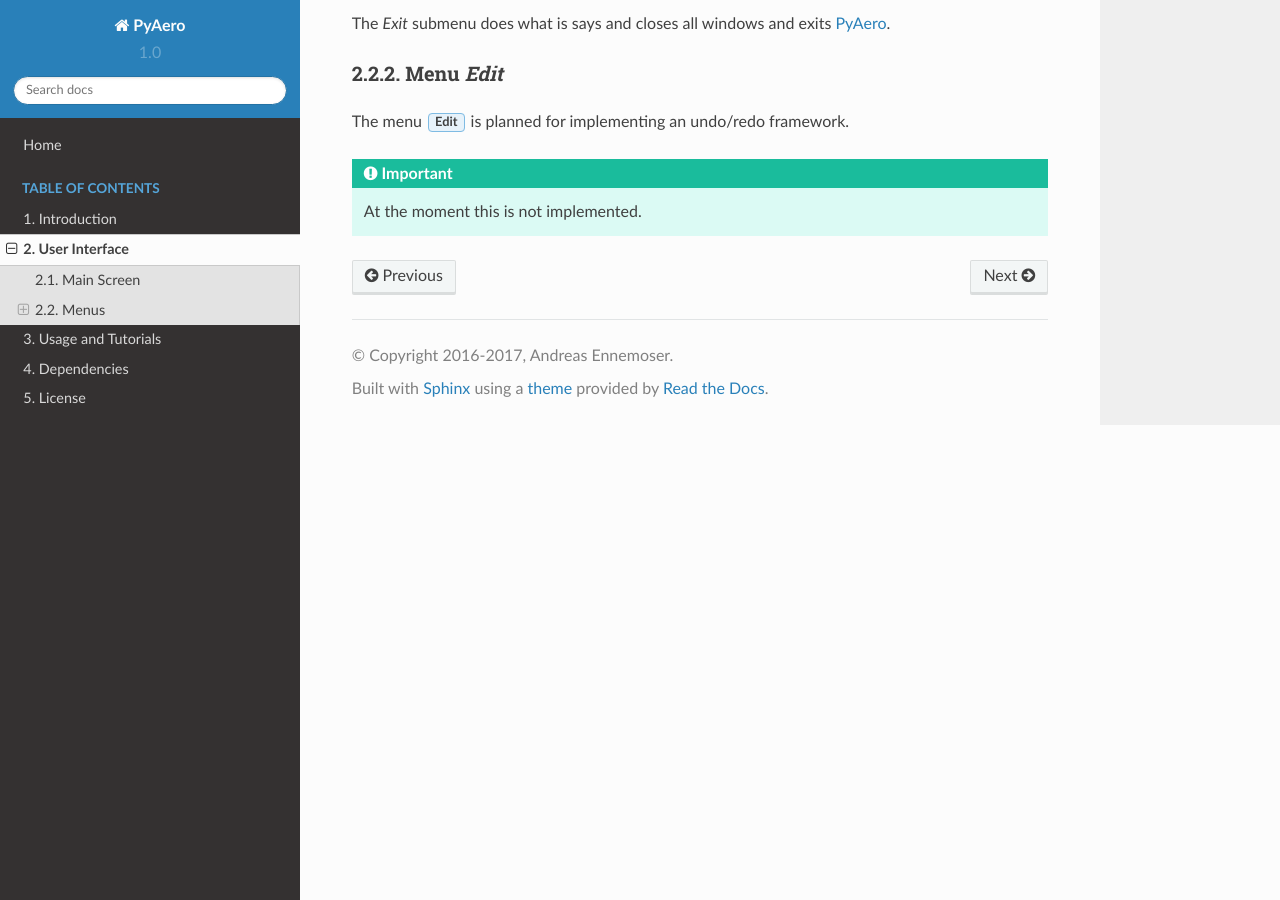
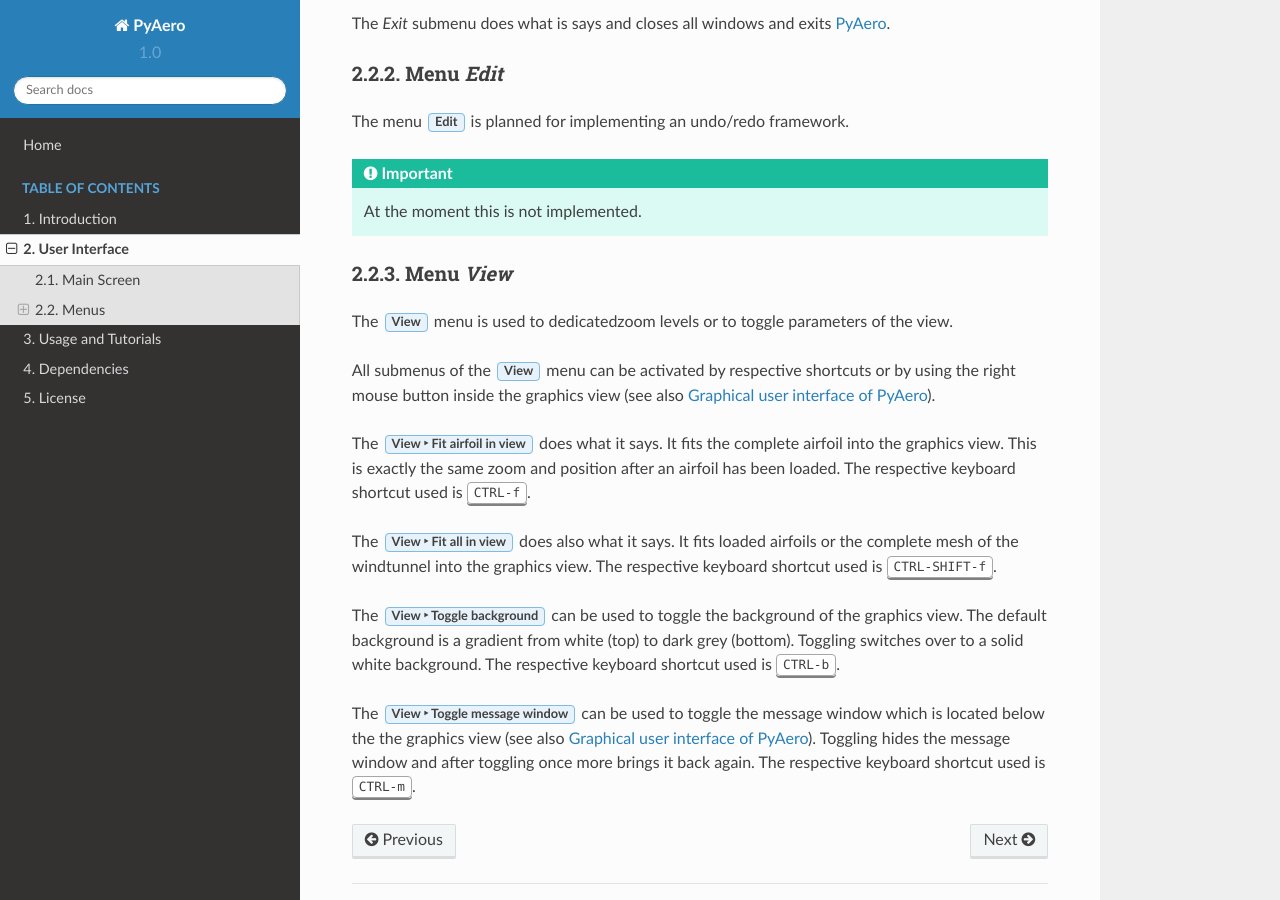
Before and after one commit to positroncascade/PyAero, a Sphinx documentation site: the page built from docs/ui_GUI.rst, in a window 1280 px wide and 900 px high, scrolled down 3063 px. Built offline with Sphinx 7.4.7 and the Read the Docs theme 2.0.0, drawn with Linux system fonts in a browser that asks for light colours.

Commit message:
updated docu

```diff
--- a/docs/ui_GUI.rst
+++ b/docs/ui_GUI.rst
@@ -29,4 +30,5 @@
 
 .. include:: ui_menu_file.inc
 .. include:: ui_menu_edit.inc
+.. include:: ui_menu_view.inc
 .. include:: ui_menu_help.inc
```
Also changed, not shown: other parts of docs/ui_GUI.rst (+1 -0 lines).
